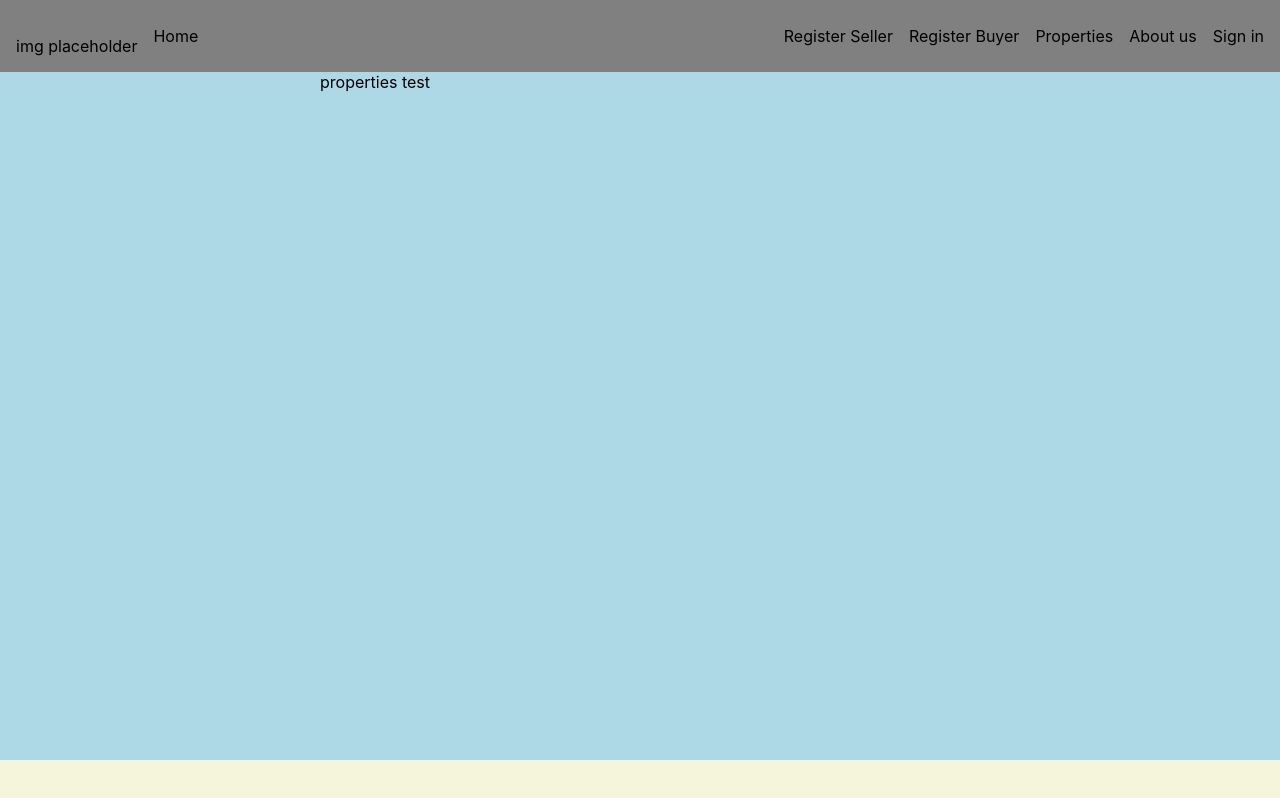
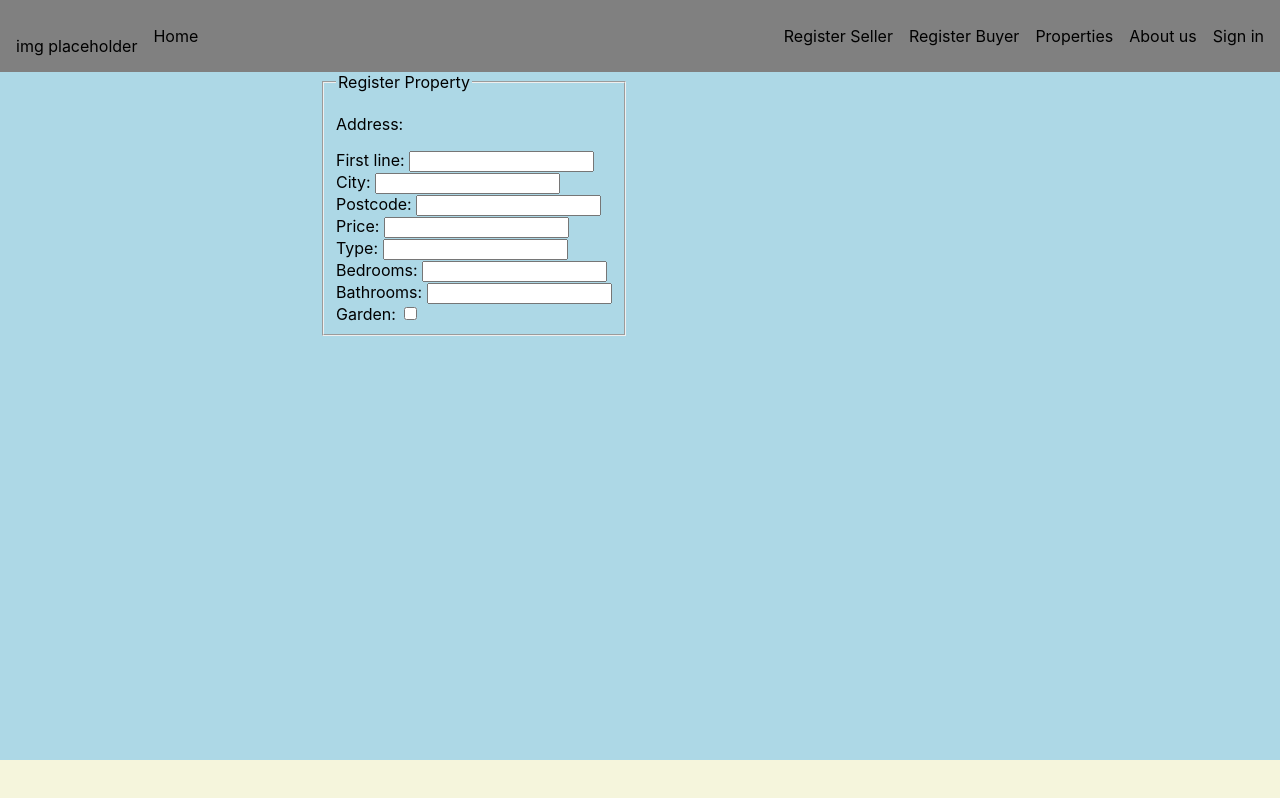
Before and after one commit to starwarsjedi321/GroupProject, a React (Create React App) app in the folder groupproject/: page /properties in a window 1280 px wide. Built offline with nearby package versions, Linux system fonts and the light colour scheme.

Commit message:
Add baseline property register form

```diff
--- a/groupproject/src/App.js
+++ b/groupproject/src/App.js
@@ -1,7 +1,10 @@
+import React from 'react';
 // Run npm install react-router-dom if you have issues with npm start
 import { BrowserRouter, Routes, Route, Link } from 'react-router-dom';
 import Layout from './components/layoutComponent';
 import './styles/layout.css';
+// Import page components below
+import PropertyForm from './components/propertyForm.js';
 
 function App() {
   return (
@@ -22,7 +25,7 @@ function App() {
             />
             <Route
             path="properties"
-            element={<>properties test</>}
+            element={<PropertyForm/>}
             />
             <Route
             path="about-us"
--- a/groupproject/src/components/layoutComponent.js
+++ b/groupproject/src/components/layoutComponent.js
@@ -5,11 +5,11 @@ import { Outlet } from 'react-router-dom';
 const Layout = () => {
   return (
     <>
-    <header class="layoutHeader">
+    <header className="layoutHeader">
         <Navbar/>
     </header>
     <main>
-        <section class="sectionOne">
+        <section className="sectionOne">
             <Outlet/>
         </section>
     </main>
--- /dev/null
+++ b/groupproject/src/components/propertyForm.js
@@ -0,0 +1,40 @@
+import React from 'react';
+
+function propertyForm (properties) {
+    return (
+    <fieldset>
+        <legend>Register Property</legend>
+        <form>
+            <p>Address:</p>
+                <label>First line: <input name="firstLine" value={properties.firstLine}/>
+                </label>
+                <br></br>
+                <label>City: <input name="city" value={properties.city}/>
+                </label>
+                <br></br>
+                <label>Postcode: <input name="postcode" value={properties.postcode}/></label>
+                <br></br>
+                <label>Price: <input name="price" value={properties.name}/></label>
+                <br></br>
+                <label>Type: </label>
+                <input type="search" list="typeList" value={properties.type}/>
+                <datalist id="typeList">
+                    <option>...</option>
+                    <option>Detachted</option>
+                    <option>Semi-detached</option>
+                    <otion>Terrace</otion>
+                    <option>Flat</option>
+                    <option>Bungalow</option>
+                </datalist>
+                <br></br>
+                <label>Bedrooms: <input name="bedrooms" value={properties.bedrooms}/></label>
+                <br></br>
+                <label>Bathrooms: <input name="bathrooms" value={properties.bathrooms}/></label>
+                <br></br>
+                <label>Garden: <input type="checkbox" name="garden" value={properties.garden}/></label>
+        </form>
+    </fieldset>
+    )
+}
+
+export default propertyForm;
```
